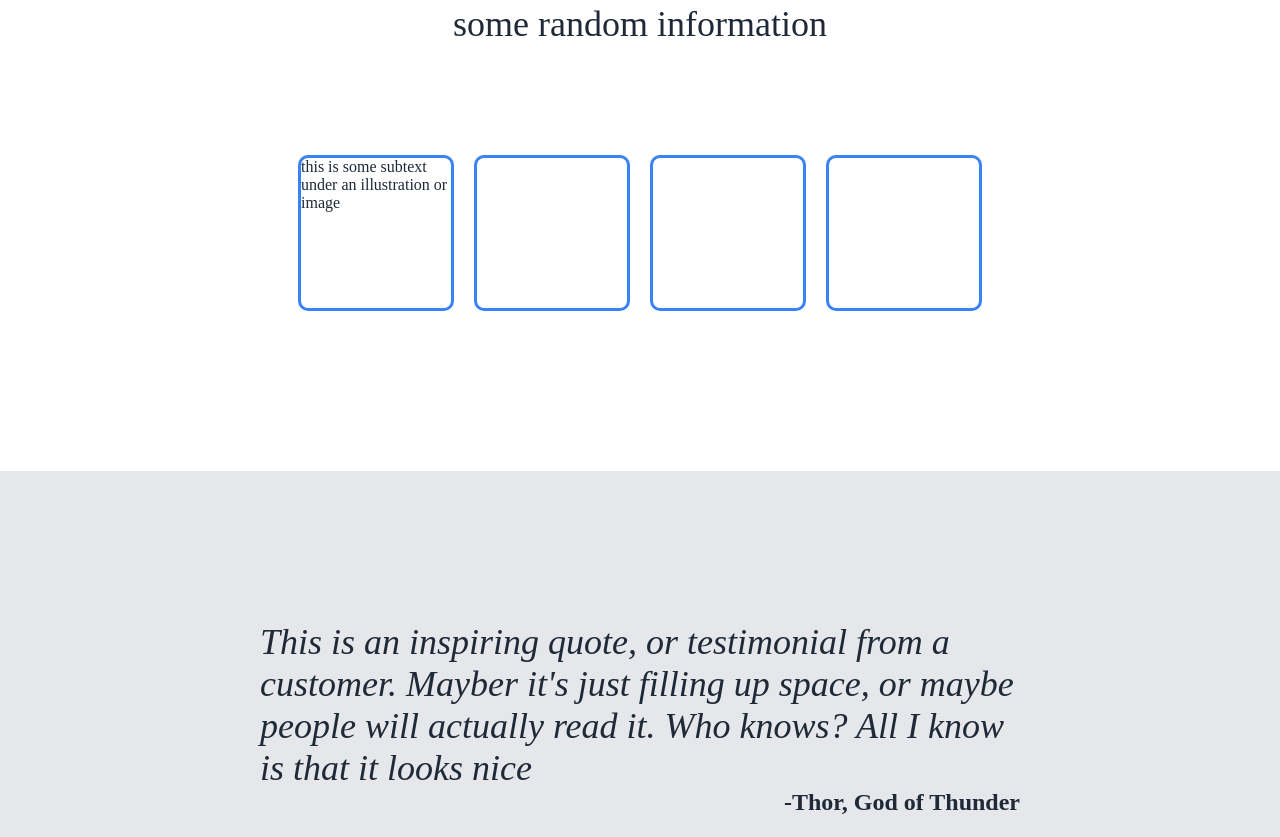
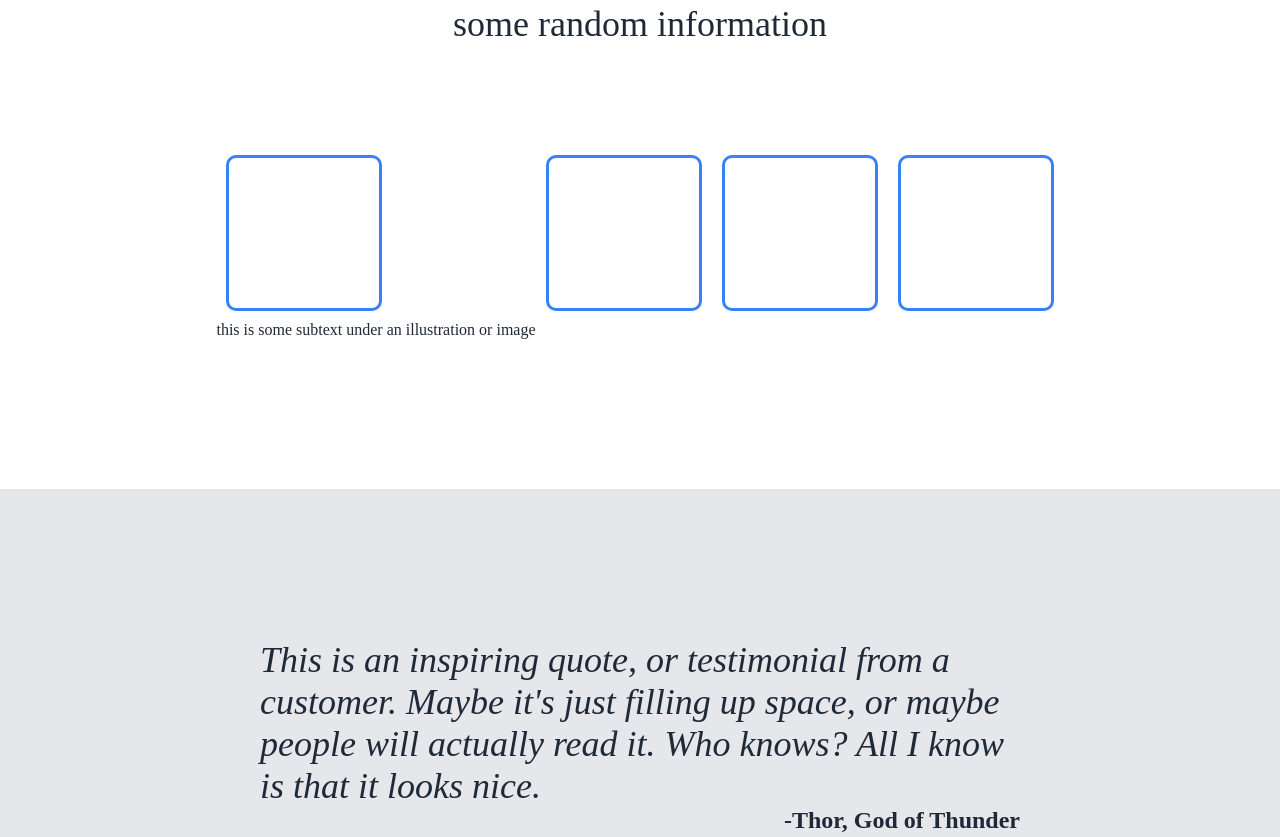
Before and after one commit to Zeelient/odin-landing-page, a plain HTML site: page index.html in a window 1280 px wide. Shown: the part 832-1669 px from the top of the page. Drawn offline with Linux system fonts and the light colour scheme.

Commit message:
Added box-container wrapper to make text finally appear under flex items

```diff
--- a/index.html
+++ b/index.html
@@ -49,11 +49,13 @@
         <p>some random information</p>
         </div>
         <div class="info_boxes">
+            <div class="box-container">
             <div class="one">
-            <div class="descript1">
+            </div>
+            <p class="descript1">
                this is some subtext under an illustration or image
-            </div>
-            </div>
+            </p>
+        </div>
             <div class="two"></div>
             <div class="three"></div>
             <div class="four"></div>
@@ -63,8 +65,8 @@
     <div class="box2">
         <div class="quote_box">
         <div class="quote">
-            <p>This is an inspiring quote, or testimonial from a customer. Mayber it's just filling up space,
-                or maybe people will actually read it. Who knows? All I know is that it looks nice
+            <p>This is an inspiring quote, or testimonial from a customer. Maybe it's just filling up space,
+                or maybe people will actually read it. Who knows? All I know is that it looks nice.
             </p>
         </div>
         <div class="cite">
```
